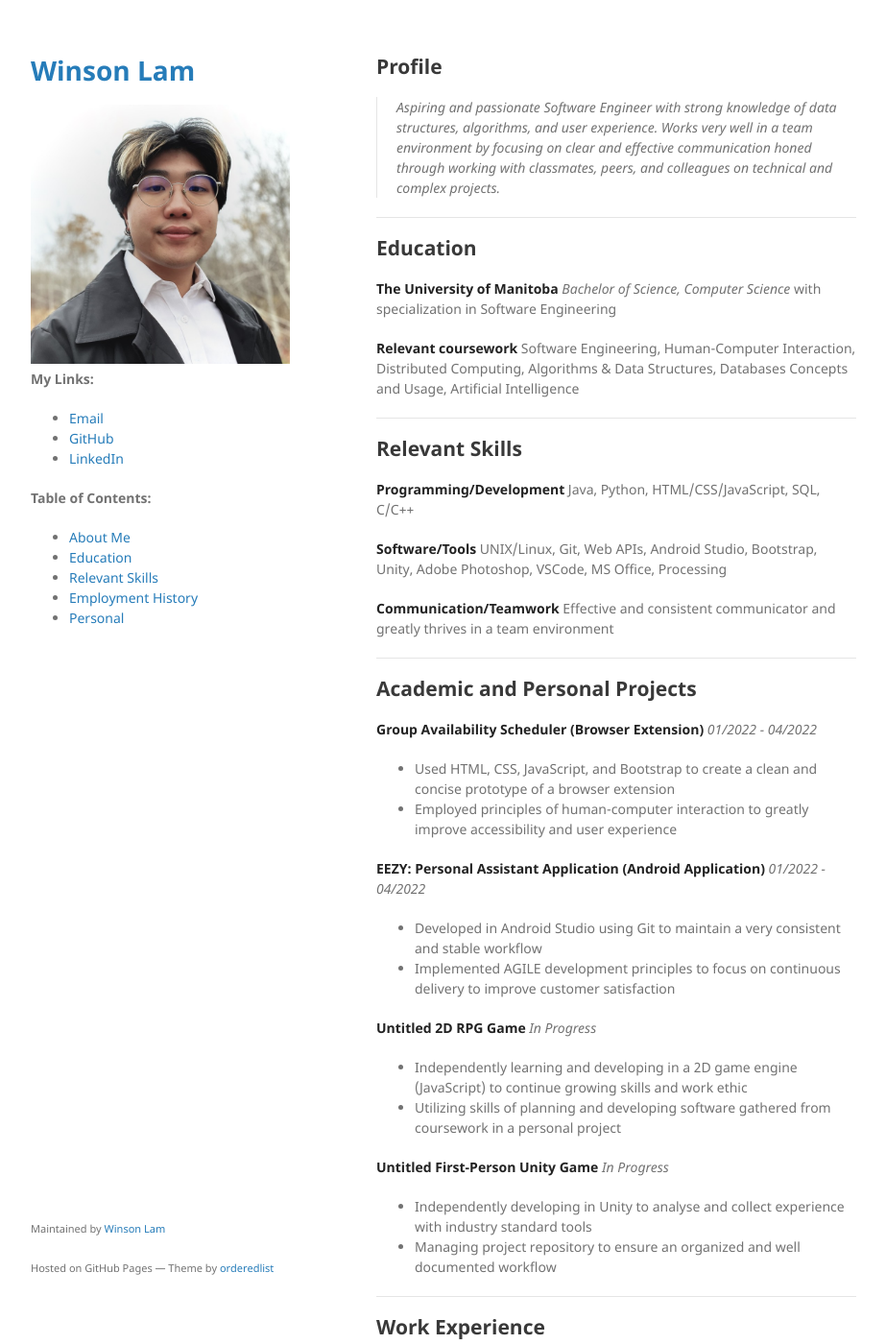
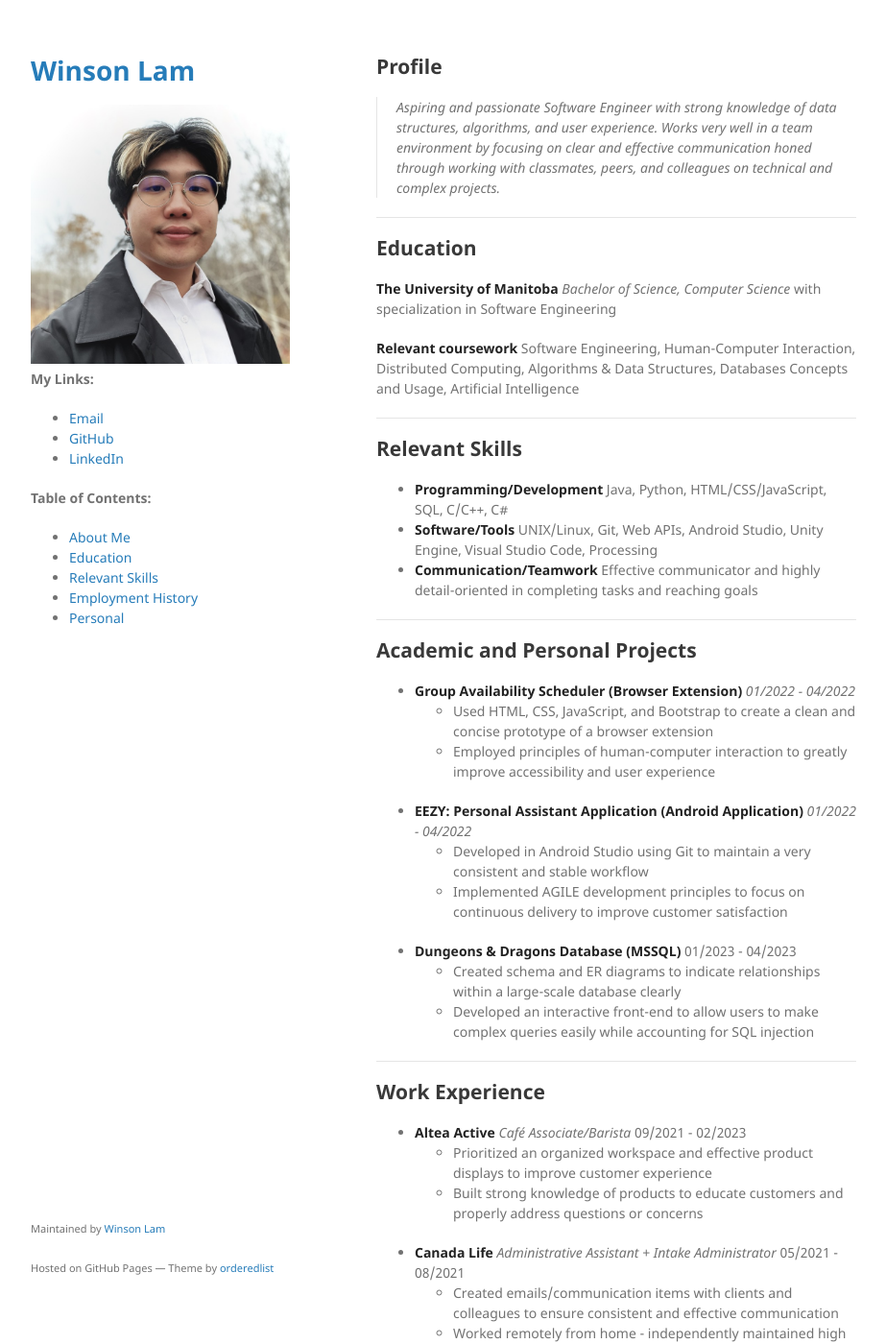
Before and after one commit to lawin529/resume, a Jekyll site: the page built from index.md, in a window 1280 px wide and 1400 px high. Shown: the whole window at 96% size, without its empty margins (178-1101 px from the left). Built offline with Jekyll 4.4.1, drawn with Linux system fonts in a browser that asks for light colours.

Commit message:
adding information and adjusting formatting

```diff
--- a/index.md
+++ b/index.md
@@ -21,73 +21,54 @@ Software Engineering, Human-Computer Interaction, Distributed Computing, Algorit
 
 ## Relevant Skills
 
-**Programming/Development**
-Java, Python, HTML/CSS/JavaScript, SQL, C/C++
-
-**Software/Tools**
-UNIX/Linux, Git, Web APIs, Android Studio, Bootstrap, Unity, Adobe Photoshop, VSCode, MS Office, Processing
-
-**Communication/Teamwork**
-Effective and consistent communicator and greatly thrives in a team environment
+* **Programming/Development**
+  Java, Python, HTML/CSS/JavaScript, SQL, C/C++, C#
+* **Software/Tools**
+  UNIX/Linux, Git, Web APIs, Android Studio, Unity Engine, Visual Studio Code, Processing
+* **Communication/Teamwork**
+  Effective communicator and highly detail-oriented in completing tasks and reaching goals
 
 ---
 
 ## Academic and Personal Projects
 
-**Group Availability Scheduler (Browser Extension)**
-*01/2022 - 04/2022*
-
-* Used HTML, CSS, JavaScript, and Bootstrap to create a clean and concise prototype of a browser extension
-* Employed principles of human-computer interaction to greatly improve accessibility and user experience
-
-**EEZY: Personal Assistant Application (Android Application)**
-*01/2022 - 04/2022*
-
-* Developed in Android Studio using Git to maintain a very consistent and stable workflow
-* Implemented AGILE development principles to focus on continuous delivery to improve customer satisfaction
-
-**Untitled 2D RPG Game**
-*In Progress*
-
-* Independently learning and developing in a 2D game engine (JavaScript) to continue growing skills and work ethic
-* Utilizing skills of planning and developing software gathered from coursework in a personal project
-
-**Untitled First-Person Unity Game**
-*In Progress*
-
-* Independently developing in Unity to analyse and collect experience with industry standard tools
-* Managing project repository to ensure an organized and well documented workflow
+* **Group Availability Scheduler (Browser Extension)**
+  *01/2022 - 04/2022*
+  * Used HTML, CSS, JavaScript, and Bootstrap to create a clean and concise prototype of a browser extension
+  * Employed principles of human-computer interaction to greatly improve accessibility and user experience
+* **EEZY: Personal Assistant Application (Android Application)**
+  *01/2022 - 04/2022*
+  * Developed in Android Studio using Git to maintain a very consistent and stable workflow
+  * Implemented AGILE development principles to focus on continuous delivery to improve customer satisfaction
+* **Dungeons & Dragons Database (MSSQL)**
+  01/2023 - 04/2023
+  * Created schema and ER diagrams to indicate relationships within a large-scale database clearly
+  * Developed an interactive front-end to allow users to make complex queries easily while accounting for SQL injection
 
 ---
 
 ## Work Experience
 
-**Altea Active**
-*Café Associate/Barista*
-09/2021 - 02/2023
-
-* Prioritized an organized workspace and effective product displays to improve customer experience
-* Built strong knowledge of products to educate customers and properly address questions or concerns
-
-**Canada Life**
-*Administrative Assistant + Intake Administrator*
-05/2021 - 08/2021
-
-* Created emails/communication items with clients and colleagues to ensure consistent and effective communication
-* Worked remotely from home - independently maintained high percentages of productivity and workflow
+* **Altea Active**
+  *Café Associate/Barista*
+  09/2021 - 02/2023
+  * Prioritized an organized workspace and effective product displays to improve customer experience
+  * Built strong knowledge of products to educate customers and properly address questions or concerns
+* **Canada Life**
+  *Administrative Assistant + Intake Administrator*
+  05/2021 - 08/2021
+  * Created emails/communication items with clients and colleagues to ensure consistent and effective communication
+  * Worked remotely from home - independently maintained high percentages of productivity and workflow
 
 ---
 
 ## Personal
 
-**Interests**
-
-* Consumer tech (ThinkPads, keyboards, custom PCs, etc.)
-* Video games
-* Music
-* Olympic Weightlifting + general fitness
-
-**Languages**
-
-* Limited Cantonese (spoken)
-* English (fluent)
+* **Interests**
+  * Consumer tech (ThinkPads, keyboards, custom PCs, etc.)
+  * Video games
+  * Music
+  * Olympic Weightlifting + general fitness
+* **Languages**
+  * Limited Cantonese (spoken)
+  * English (fluent)
```
Also changed, not shown: 1 other file.
